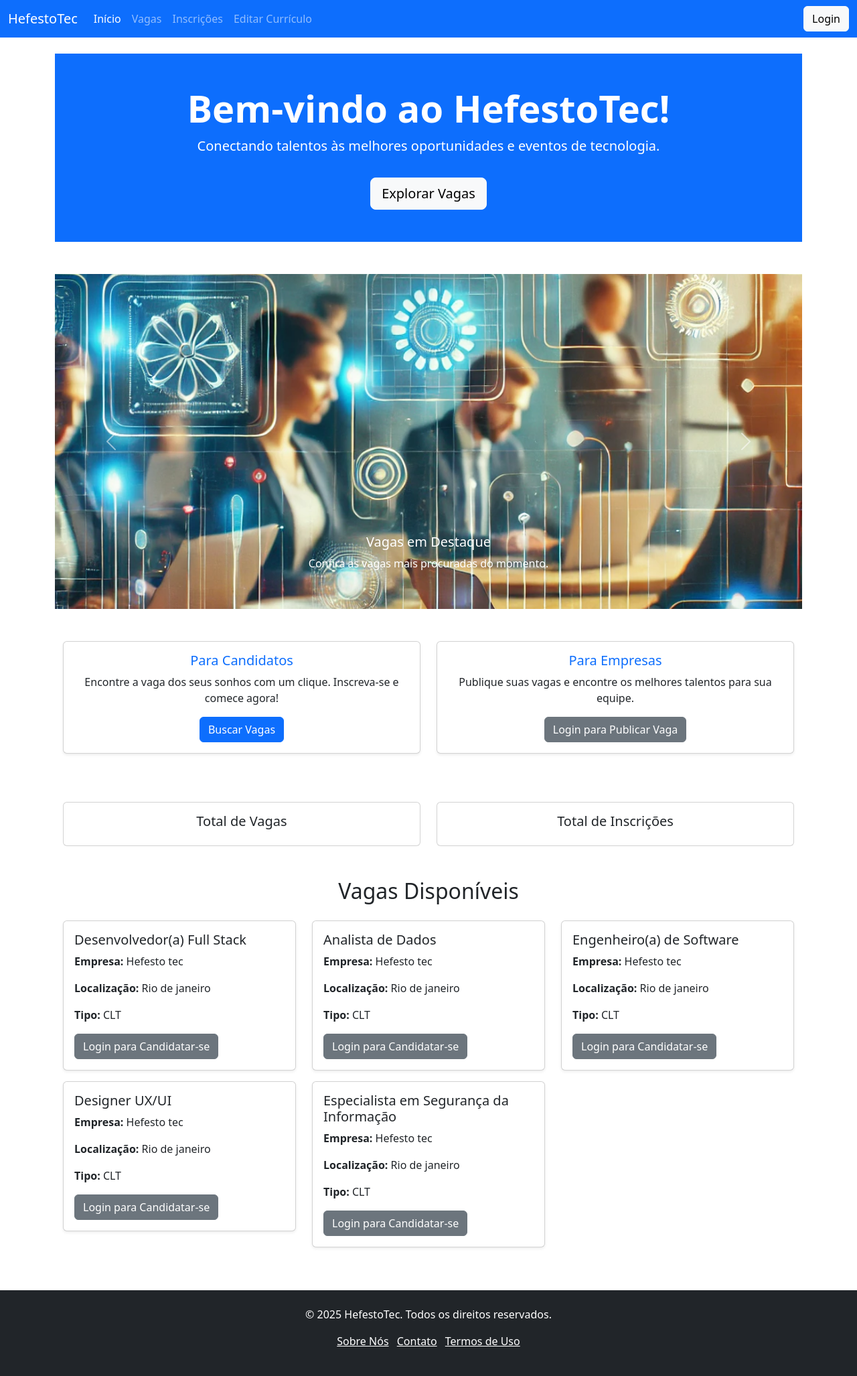
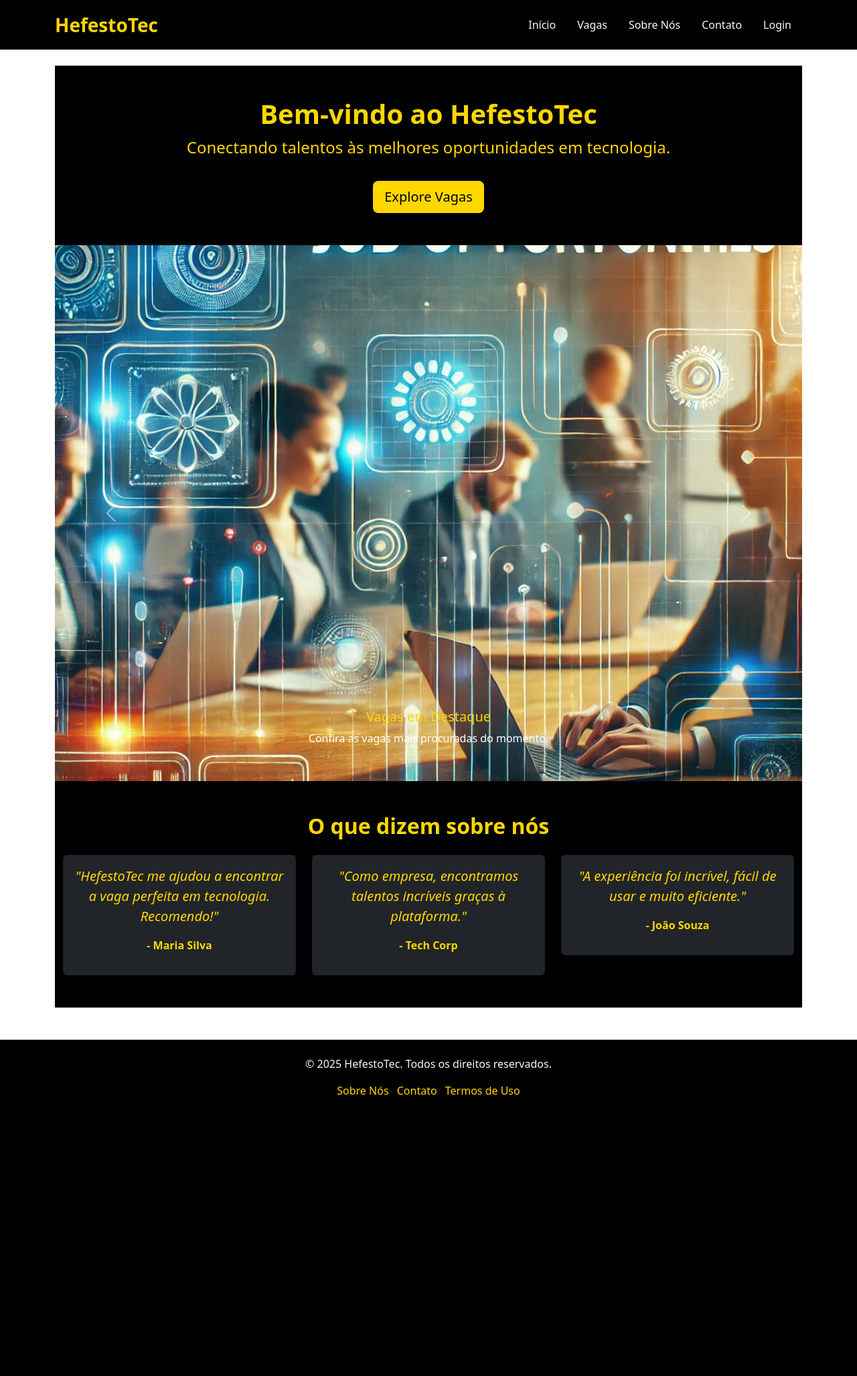
Before and after one commit to TRaquelyalu/Hefesto_project, a Django app: page / in a window 1280 px wide. Shown: the whole page at 67% size. After the commit the page ends 1634 px from the top, so only its background shows below. Run offline with Django 5.2, Linux system fonts and the light colour scheme; data comes from the database, SQL or seed files in the repository.

Commit message:
atualização

```diff
--- a/vagas/templates/vagas/base.html
+++ b/vagas/templates/vagas/base.html
@@ -4,49 +4,60 @@
     {% load static %}
     <meta charset="UTF-8">
     <meta name="viewport" content="width=device-width, initial-scale=1.0">
-    <title>{% block title %}Hefesto Project{% endblock %}</title>
+    <title>{% block title %}HefestoTec{% endblock %}</title>
     <!-- Bootstrap CSS -->
     <link href="https://cdn.jsdelivr.net/npm/bootstrap@5.3.1/dist/css/bootstrap.min.css" rel="stylesheet">
     <!-- CSS personalizado -->
     <link rel="stylesheet" href="{% static 'css/styles.css' %}">
+    <style>
+        .bg-black {
+            background-color: #000;
+        }
+        .text-gold {
+            color: #ffd700;
+        }
+        .btn-gold {
+            background-color: #ffd700;
+            color: #000;
+        }
+        .btn-gold:hover {
+            background-color: #e6c300;
+            color: #000;
+        }
+        .footer-link {
+            color: #ffd700;
+            text-decoration: none;
+        }
+        .footer-link:hover {
+            text-decoration: underline;
+        }
+    </style>
 </head>
 <body>
-    <!-- Navbar -->
-    <nav class="navbar navbar-expand-lg navbar-dark bg-primary">
-        <div class="container-fluid">
-            <a class="navbar-brand" href="{% url 'index' %}">HefestoTec</a>
-            <button class="navbar-toggler" type="button" data-bs-toggle="collapse" data-bs-target="#navbarNav" aria-controls="navbarNav" aria-expanded="false" aria-label="Toggle navigation">
-                <span class="navbar-toggler-icon"></span>
-            </button>
-            <div class="collapse navbar-collapse" id="navbarNav">
-                <ul class="navbar-nav me-auto mb-2 mb-lg-0">
+    <!-- Cabeçalho -->
+    <header class="bg-black text-light py-3">
+        <div class="container d-flex justify-content-between align-items-center">
+            <!-- Logotipo -->
+            <a href="{% url 'index' %}" class="navbar-brand text-gold fw-bold fs-3">HefestoTec</a>
+
+            <!-- Menu de navegação -->
+            <nav>
+                <ul class="nav">
+                    <li class="nav-item"><a href="{% url 'index' %}" class="nav-link text-light">Início</a></li>
+                    <li class="nav-item"><a href="{% url 'listar_vagas' %}" class="nav-link text-light">Vagas</a></li>
+                    <li class="nav-item"><a href="{% url 'sobre_nos' %}" class="nav-link text-light">Sobre Nós</a></li>
+                    <li class="nav-item"><a href="{% url 'contato' %}" class="nav-link text-light">Contato</a></li>
                     <li class="nav-item">
-                        <a class="nav-link {% if request.resolver_match.url_name == 'index' %}active{% endif %}" href="{% url 'index' %}">Início</a>
-                    </li>
-                    <li class="nav-item">
-                        <a class="nav-link {% if request.resolver_match.url_name == 'listar_vagas' %}active{% endif %}" href="{% url 'listar_vagas' %}">Vagas</a>
-                    </li>
-                    <li class="nav-item">
-                        <a class="nav-link {% if request.resolver_match.url_name == 'inscricoes' %}active{% endif %}" href="{% url 'inscricoes' %}">Inscrições</a>
-                    </li>
-                    <li class="nav-item">
-                        <a class="nav-link {% if request.resolver_match.url_name == 'editar_perfil' %}active{% endif %}" href="{% url 'editar_perfil' %}">Editar Currículo</a>
+                        {% if user.is_authenticated %}
+                            <a href="{% url 'logout' %}" class="nav-link text-light">Logout</a>
+                        {% else %}
+                            <a href="{% url 'login' %}" class="nav-link text-light">Login</a>
+                        {% endif %}
                     </li>
                 </ul>
-                <div class="d-flex align-items-center">
-                    {% if user.is_authenticated %}
-                        <span class="text-light me-3">Olá, {{ user.first_name|default:user.username }}!</span>
-                        <form id="logout-form" action="{% url 'logout' %}" method="post" class="d-inline">
-                            {% csrf_token %}
-                            <button type="submit" class="btn btn-danger">Logout</button>
-                        </form>
-                    {% else %}
-                        <a href="{% url 'login' %}" class="btn btn-light">Login</a>
-                    {% endif %}
-                </div>
-            </div>
+            </nav>
         </div>
-    </nav>
+    </header>
 
     <!-- Mensagens de Feedback -->
     <div class="container mt-3">
@@ -71,13 +82,13 @@
     </main>
 
     <!-- Rodapé -->
-    <footer class="bg-dark text-white text-center py-4 mt-5">
+    <footer class="bg-black text-light text-center py-4 mt-5">
         <div class="container">
             <p>&copy; 2025 HefestoTec. Todos os direitos reservados.</p>
             <ul class="list-inline">
-                <li class="list-inline-item"><a href="{% url 'sobre_nos' %}" class="text-white">Sobre Nós</a></li>
-                <li class="list-inline-item"><a href="{% url 'contato' %}" class="text-white">Contato</a></li>
-                <li class="list-inline-item"><a href="{% url 'termos_de_uso' %}" class="text-white">Termos de Uso</a></li>
+                <li class="list-inline-item"><a href="{% url 'sobre_nos' %}" class="footer-link">Sobre Nós</a></li>
+                <li class="list-inline-item"><a href="{% url 'contato' %}" class="footer-link">Contato</a></li>
+                <li class="list-inline-item"><a href="{% url 'termos_de_uso' %}" class="footer-link">Termos de Uso</a></li>
             </ul>
         </div>
     </footer>
--- a/vagas/templates/vagas/index.html
+++ b/vagas/templates/vagas/index.html
@@ -2,40 +2,40 @@
 {% load static %}
 
 {% block content %}
-<!-- Hero Section -->
-<div class="hero-section bg-primary text-white text-center py-5">
-    <div class="container">
-        <h1 class="display-4 fw-bold">Bem-vindo ao HefestoTec!</h1>
-        <p class="lead">Conectando talentos às melhores oportunidades e eventos de tecnologia.</p>
-        <a href="{% url 'listar_vagas' %}" class="btn btn-light btn-lg mt-3">Explorar Vagas</a>
+<!-- Seção Hero -->
+<section class="hero bg-black text-gold py-5">
+    <div class="container text-center">
+        <h1 class="fw-bold fs-1">Bem-vindo ao HefestoTec</h1>
+        <p class="fs-4">Conectando talentos às melhores oportunidades em tecnologia.</p>
+        <a href="{% url 'listar_vagas' %}" class="btn btn-gold btn-lg mt-3">Explore Vagas</a>
     </div>
-</div>
+</section>
 
 <!-- Carrossel -->
-<div id="infoCarousel" class="carousel slide mt-5" data-bs-ride="carousel">
+<div id="infoCarousel" class="carousel slide" data-bs-ride="carousel">
     <div class="carousel-inner">
         <!-- Primeira Imagem -->
         <div class="carousel-item active">
-            <img src="{% static 'images/vagas-destaque.jpg' %}" class="d-block w-100 img-fluid" alt="Vagas em Destaque" style="max-height: 500px; object-fit: cover;">
-            <div class="carousel-caption d-none d-md-block">
-                <h5>Vagas em Destaque</h5>
-                <p>Confira as vagas mais procuradas do momento.</p>
+            <img src="{% static 'images/vagas-destaque.jpg' %}" class="d-block w-100" alt="Vagas em Destaque" style="height: 100vh; object-fit: cover;">
+            <div class="carousel-caption bg-black-opacity p-3 rounded">
+                <h5 class="text-gold">Vagas em Destaque</h5>
+                <p class="text-white">Confira as vagas mais procuradas do momento.</p>
             </div>
         </div>
         <!-- Segunda Imagem -->
         <div class="carousel-item">
-            <img src="{% static 'images/eventos-tecnologia.jpg' %}" class="d-block w-100 img-fluid" alt="Eventos de Tecnologia" style="max-height: 500px; object-fit: cover;">
-            <div class="carousel-caption d-none d-md-block">
-                <h5>Eventos de Tecnologia</h5>
-                <p>Participe de hackathons, workshops e conferências.</p>
+            <img src="{% static 'images/eventos-tecnologia.jpg' %}" class="d-block w-100" alt="Eventos de Tecnologia" style="height: 100vh; object-fit: cover;">
+            <div class="carousel-caption bg-black-opacity p-3 rounded">
+                <h5 class="text-gold">Eventos de Tecnologia</h5>
+                <p class="text-white">Participe de hackathons, workshops e conferências.</p>
             </div>
         </div>
         <!-- Terceira Imagem -->
         <div class="carousel-item">
-            <img src="{% static 'images/dicas-carreira.jpg' %}" class="d-block w-100 img-fluid" alt="Dicas de Carreira" style="max-height: 500px; object-fit: cover;">
-            <div class="carousel-caption d-none d-md-block">
-                <h5>Dicas de Carreira</h5>
-                <p>Prepare-se para entrevistas e conquiste sua vaga dos sonhos.</p>
+            <img src="{% static 'images/dicas-carreira.jpg' %}" class="d-block w-100" alt="Dicas de Carreira" style="height: 100vh; object-fit: cover;">
+            <div class="carousel-caption bg-black-opacity p-3 rounded">
+                <h5 class="text-gold">Dicas de Carreira</h5>
+                <p class="text-white">Prepare-se para entrevistas e conquiste sua vaga dos sonhos.</p>
             </div>
         </div>
     </div>
@@ -50,73 +50,30 @@
     </button>
 </div>
 
-<!-- Benefícios -->
-<div class="container mt-5">
-    <div class="row text-center">
-        <!-- Benefícios para Candidatos -->
-        <div class="col-md-6 mb-4">
-            <div class="card shadow-sm">
-                <div class="card-body">
-                    <h5 class="card-title text-primary">Para Candidatos</h5>
-                    <p class="card-text">Encontre a vaga dos seus sonhos com um clique. Inscreva-se e comece agora!</p>
-                    <a href="{% url 'listar_vagas' %}" class="btn btn-primary">Buscar Vagas</a>
+<!-- Depoimentos -->
+<section class="bg-black text-gold py-5">
+    <div class="container">
+        <h2 class="text-center fw-bold mb-4">O que dizem sobre nós</h2>
+        <div class="row text-center">
+            <div class="col-md-4">
+                <div class="card shadow-sm p-3 bg-dark text-gold">
+                    <p class="fs-5 fst-italic">"HefestoTec me ajudou a encontrar a vaga perfeita em tecnologia. Recomendo!"</p>
+                    <p class="fw-bold">- Maria Silva</p>
                 </div>
             </div>
-        </div>
-        <!-- Benefícios para Empresas -->
-        <div class="col-md-6 mb-4">
-            <div class="card shadow-sm">
-                <div class="card-body">
-                    <h5 class="card-title text-primary">Para Empresas</h5>
-                    <p class="card-text">Publique suas vagas e encontre os melhores talentos para sua equipe.</p>
-                    <a href="{% url 'login' %}" class="btn btn-secondary">Login para Publicar Vaga</a>
+            <div class="col-md-4">
+                <div class="card shadow-sm p-3 bg-dark text-gold">
+                    <p class="fs-5 fst-italic">"Como empresa, encontramos talentos incríveis graças à plataforma."</p>
+                    <p class="fw-bold">- Tech Corp</p>
+                </div>
+            </div>
+            <div class="col-md-4">
+                <div class="card shadow-sm p-3 bg-dark text-gold">
+                    <p class="fs-5 fst-italic">"A experiência foi incrível, fácil de usar e muito eficiente."</p>
+                    <p class="fw-bold">- João Souza</p>
                 </div>
             </div>
         </div>
     </div>
-
-    <!-- Indicadores -->
-    <div class="row text-center my-5">
-        <div class="col-md-6">
-            <div class="card">
-                <div class="card-body">
-                    <h5 class="card-title">Total de Vagas</h5>
-                    <p class="card-text display-6 text-primary">{{ total_vagas }}</p>
-                </div>
-            </div>
-        </div>
-        <div class="col-md-6">
-            <div class="card">
-                <div class="card-body">
-                    <h5 class="card-title">Total de Inscrições</h5>
-                    <p class="card-text display-6 text-success">{{ total_inscricoes }}</p>
-                </div>
-            </div>
-        </div>
-    </div>
-
-    <!-- Lista de Vagas -->
-    <h2 class="text-center mb-4">Vagas Disponíveis</h2>
-    <div class="row">
-        {% for vaga in vagas %}
-        <div class="col-md-4 mb-3">
-            <div class="card shadow-sm">
-                <div class="card-body">
-                    <h5 class="card-title">{{ vaga.titulo }}</h5>
-                    <p class="card-text"><strong>Empresa:</strong> {{ vaga.empresa }}</p>
-                    <p class="card-text"><strong>Localização:</strong> {{ vaga.localizacao }}</p>
-                    <p class="card-text"><strong>Tipo:</strong> {{ vaga.tipo_de_vaga }}</p>
-                    {% if user.is_authenticated %}
-                        <a href="{% url 'candidatar_se' vaga.id %}" class="btn btn-primary">Candidatar-se</a>
-                    {% else %}
-                        <a href="{% url 'login' %}" class="btn btn-secondary">Login para Candidatar-se</a>
-                    {% endif %}
-                </div>
-            </div>
-        </div>
-        {% empty %}
-        <p class="text-center">Nenhuma vaga disponível no momento.</p>
-        {% endfor %}
-    </div>
-</div>
+</section>
 {% endblock %}
--- a/vagas/urls.py
+++ b/vagas/urls.py
@@ -4,35 +4,35 @@
 from . import views
 
 urlpatterns = [
-    # Página inicial
+    # Página inicial dinâmica
     path('', views.index, name='index'),
 
     # Vagas
-    path('listar/', views.listar_vagas, name='listar_vagas'),
-    path('criar/', views.criar_vaga, name='criar_vaga'),
-    path('editar/<int:id>/', views.editar_vaga, name='editar_vaga'),
-    path('excluir_vaga/<int:id>/', views.excluir_vaga, name='excluir_vaga'),
+    path('vagas/listar/', views.listar_vagas, name='listar_vagas'),
+    path('vagas/criar/', views.criar_vaga, name='criar_vaga'),
+    path('vagas/editar/<int:id>/', views.editar_vaga, name='editar_vaga'),
+    path('vagas/excluir/<int:id>/', views.excluir_vaga, name='excluir_vaga'),
 
     # Inscrições
-    path('inscrever/<int:vaga_id>/', views.inscrever, name='inscrever'),
-    path('candidatar-se/<int:vaga_id>/', views.candidatar_se, name='candidatar_se'),
-    path('inscricoes/', views.listar_inscricoes, name='inscricoes'),
-    path('excluir_inscricao/<int:id>/', views.excluir_inscricao, name='excluir_inscricao'),
+    path('vagas/inscrever/<int:vaga_id>/', views.inscrever, name='inscrever'),
+    path('vagas/candidatar-se/<int:vaga_id>/', views.candidatar_se, name='candidatar_se'),
+    path('vagas/inscricoes/', views.listar_inscricoes, name='listar_inscricoes'),
+    path('vagas/excluir-inscricao/<int:id>/', views.excluir_inscricao, name='excluir_inscricao'),
 
     # Autenticação
     path('login/', auth_views.LoginView.as_view(template_name='vagas/login.html'), name='login'),
-    path('logout/', auth_views.LogoutView.as_view(next_page='login'), name='logout'),
+    path('logout/', views.custom_logout, name='logout'),
     path('register/', views.register, name='register'),
+
+    # Gerenciamento de perfil (apenas candidatos)
+    path('perfil/editar/', views.editar_perfil, name='editar_perfil'),
+    path('perfil/', views.ver_perfil, name='ver_perfil'),
 
     # Páginas adicionais
     path('sobre-nos/', views.sobre_nos, name='sobre_nos'),
     path('contato/', views.contato, name='contato'),
     path('termos-de-uso/', views.termos_de_uso, name='termos_de_uso'),
 
-    # Página de teste
+    # Teste ou desenvolvimento (opcional)
     path('test/', lambda request: render(request, 'vagas/test.html'), name='test'),
-
-    # Gerenciamento de perfil
-    path('perfil/editar/', views.editar_perfil, name='editar_perfil'),
-    path('perfil/', views.ver_perfil, name='ver_perfil'),
 ]
--- a/vagas/views.py
+++ b/vagas/views.py
@@ -1,53 +1,65 @@
 from django.shortcuts import render, redirect, get_object_or_404
-from django.core.paginator import Paginator
 from django.contrib.auth.decorators import login_required
 from django.contrib.auth import logout, login
 from django.contrib import messages
 from django.contrib.auth.forms import UserCreationForm
+from django.core.paginator import Paginator
 from .forms import VagaForm, InscricaoForm, ProfileForm
 from .models import Vaga, Inscricao
 
-# Página inicial
+
+# Página inicial dinâmica
 def index(request):
-    vagas = Vaga.objects.all()
+    user_group = None
     if request.user.is_authenticated:
-        if hasattr(request.user, 'profile') and request.user.profile.tipo_usuario == 'Candidato':
-            inscricoes = Inscricao.objects.filter(usuario=request.user.username)
-            return render(request, 'vagas/index_candidato.html', {
-                'vagas': vagas,
-                'inscricoes': inscricoes
-            })
-        elif hasattr(request.user, 'profile') and request.user.profile.tipo_usuario == 'Recrutador':
-            return redirect('tela_inicial_recrutador')
-    return render(request, 'vagas/index.html', {'vagas': vagas})
+        if request.user.groups.exists():
+            user_group = request.user.groups.first().name  # Obtém o nome do primeiro grupo
+    return render(request, 'vagas/index.html', {'user_group': user_group})
+
 
 # Listar vagas
 def listar_vagas(request):
-    query = request.GET.get('q')
+    query = request.GET.get('q', '')  # Pesquisar por vagas
     vagas = Vaga.objects.filter(titulo__icontains=query) if query else Vaga.objects.all()
     paginator = Paginator(vagas, 5)
     page_number = request.GET.get('page')
     page_obj = paginator.get_page(page_number)
-    return render(request, 'vagas/listar_vagas.html', {'page_obj': page_obj, 'query': query})
 
-# Criar vaga
+    # Verifica se o usuário pertence a algum grupo
+    is_candidato = request.user.is_authenticated and request.user.groups.filter(name='Candidato').exists()
+    is_empresa = request.user.is_authenticated and request.user.groups.filter(name='Empresa').exists()
+
+    return render(request, 'vagas/listar_vagas.html', {
+        'page_obj': page_obj,
+        'query': query,
+        'is_candidato': is_candidato,
+        'is_empresa': is_empresa,
+    })
+
+
+# Criar vaga (apenas para recrutadores)
 @login_required
 def criar_vaga(request):
-    if not hasattr(request.user, 'profile') or request.user.profile.tipo_usuario != 'Recrutador':
-        messages.error(request, 'Apenas recrutadores podem criar vagas.')
+    if not request.user.groups.filter(name="Empresa").exists():
+        messages.error(request, 'Apenas empresas podem criar vagas.')
         return redirect('index')
     form = VagaForm(request.POST or None)
     if request.method == 'POST' and form.is_valid():
         vaga = form.save(commit=False)
+        vaga.criador = request.user  # Define o criador como o usuário autenticado
         vaga.save()
         messages.success(request, 'Vaga criada com sucesso!')
         return redirect('listar_vagas')
     return render(request, 'vagas/criar_vaga.html', {'form': form})
 
+
 # Editar vaga
 @login_required
 def editar_vaga(request, id):
     vaga = get_object_or_404(Vaga, id=id)
+    if vaga.criador != request.user:
+        messages.error(request, 'Você não tem permissão para editar esta vaga.')
+        return redirect('listar_vagas')
     form = VagaForm(request.POST or None, instance=vaga)
     if request.method == 'POST' and form.is_valid():
         form.save()
@@ -55,62 +67,65 @@
         return redirect('listar_vagas')
     return render(request, 'vagas/editar_vaga.html', {'form': form})
 
+
 # Excluir vaga
 @login_required
 def excluir_vaga(request, id):
     vaga = get_object_or_404(Vaga, id=id)
+    if vaga.criador != request.user:
+        messages.error(request, 'Você não tem permissão para excluir esta vaga.')
+        return redirect('listar_vagas')
     vaga.delete()
     messages.success(request, 'Vaga excluída com sucesso!')
     return redirect('listar_vagas')
 
-# Inscrever-se em uma vaga
+
+# Inscrever-se em uma vaga (apenas para candidatos)
 @login_required
 def inscrever(request, vaga_id):
     vaga = get_object_or_404(Vaga, id=vaga_id)
+    if not request.user.groups.filter(name="Candidato").exists():
+        messages.error(request, 'Apenas candidatos podem se inscrever em vagas.')
+        return redirect('index')
     form = InscricaoForm(request.POST or None)
     if request.method == 'POST' and form.is_valid():
         inscricao = form.save(commit=False)
         inscricao.vaga = vaga
-        inscricao.usuario = request.user.username
+        inscricao.usuario = request.user
         inscricao.save()
         messages.success(request, 'Inscrição realizada com sucesso!')
         return redirect('listar_vagas')
     return render(request, 'vagas/inscrever.html', {'form': form, 'vaga': vaga})
 
-# Listar inscrições
+
+# Listar inscrições (apenas para candidatos)
 @login_required
 def listar_inscricoes(request):
-    inscricoes = Inscricao.objects.select_related('vaga').filter(usuario=request.user.username)
+    if not request.user.groups.filter(name="Candidato").exists():
+        messages.error(request, 'Apenas candidatos podem visualizar inscrições.')
+        return redirect('index')
+    inscricoes = Inscricao.objects.filter(usuario=request.user)
     return render(request, 'vagas/listar_inscricoes.html', {'inscricoes': inscricoes})
+
 
 # Excluir inscrição
 @login_required
 def excluir_inscricao(request, id):
     inscricao = get_object_or_404(Inscricao, id=id)
+    if inscricao.usuario != request.user:
+        messages.error(request, 'Você não tem permissão para excluir esta inscrição.')
+        return redirect('listar_inscricoes')
     inscricao.delete()
     messages.success(request, 'Inscrição excluída com sucesso!')
     return redirect('listar_inscricoes')
 
-# Candidatar-se a uma vaga
-@login_required
-def candidatar_se(request, vaga_id):
-    vaga = get_object_or_404(Vaga, id=vaga_id)
-    if request.method == 'POST':
-        form = InscricaoForm(request.POST)
-        if form.is_valid():
-            inscricao = form.save(commit=False)
-            inscricao.vaga = vaga
-            inscricao.usuario = request.user.username
-            inscricao.save()
-            messages.success(request, 'Você se candidatou com sucesso!')
-            return redirect('listar_vagas')
-    else:
-        form = InscricaoForm()
-    return render(request, 'vagas/candidatar_se.html', {'form': form, 'vaga': vaga})
 
-# Editar perfil
+# Editar perfil (apenas para candidatos)
 @login_required
 def editar_perfil(request):
+    if not request.user.groups.filter(name="Candidato").exists():
+        messages.error(request, 'Apenas candidatos podem editar o currículo.')
+        return redirect('index')
     profile = request.user.profile
     form = ProfileForm(request.POST or None, request.FILES or None, instance=profile)
     if request.method == 'POST' and form.is_valid():
@@ -119,17 +134,6 @@
         return redirect('editar_perfil')
     return render(request, 'vagas/editar_perfil.html', {'form': form})
 
-# Visualizar perfil
-@login_required
-def ver_perfil(request):
-    return render(request, 'vagas/perfil.html')
-
-# Logout
-def custom_logout(request):
-    if request.method == 'POST':
-        logout(request)
-        messages.success(request, 'Logout realizado com sucesso!')
-    return redirect('index')
 
 # Registro de usuários
 def register(request):
@@ -141,12 +145,51 @@
         return redirect('index')
     return render(request, 'vagas/register.html', {'form': form})
 
+
+# Logout customizado
+def custom_logout(request):
+    logout(request)
+    messages.success(request, 'Logout realizado com sucesso!')
+    return redirect('index')
+
+
 # Páginas adicionais
 def sobre_nos(request):
     return render(request, 'vagas/sobre_nos.html')
 
+
 def contato(request):
     return render(request, 'vagas/contato.html')
 
+
 def termos_de_uso(request):
     return render(request, 'vagas/termos_de_uso.html')
+
+
+# Candidatar-se a uma vaga (apenas para candidatos)
+@login_required
+def candidatar_se(request, vaga_id):
+    vaga = get_object_or_404(Vaga, id=vaga_id)
+    if not request.user.groups.filter(name="Candidato").exists():
+        messages.error(request, 'Apenas candidatos podem se candidatar a vagas.')
+        return redirect('listar_vagas')
+
+    if request.method == 'POST':
+        form = InscricaoForm(request.POST)
+        if form.is_valid():
+            inscricao = form.save(commit=False)
+            inscricao.vaga = vaga
+            inscricao.usuario = request.user
+            inscricao.save()
+            messages.success(request, 'Você se candidatou com sucesso!')
+            return redirect('listar_vagas')
+    else:
+        form = InscricaoForm()
+
+    return render(request, 'vagas/candidatar_se.html', {'form': form, 'vaga': vaga})
+
+
+# Ver perfil (apenas para usuários autenticados)
+@login_required
+def ver_perfil(request):
+    return render(request, 'vagas/perfil.html')
```
Also changed, not shown: vagas/static/vagas/styles.css (+113 -155 lines), vagas/templates/vagas/index_visitantes.html (added, +47 -0 lines), vagas/templates/vagas/listar_vagas.html (+16 -8 lines), vagas/templates/vagas/perfil.html (+11 -6 lines).
